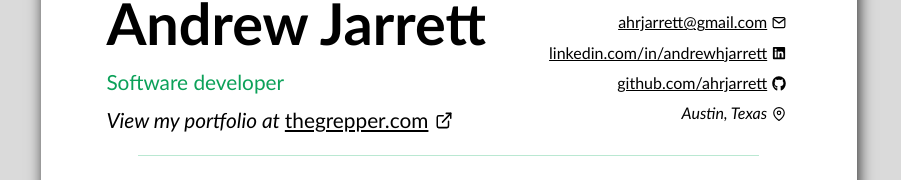
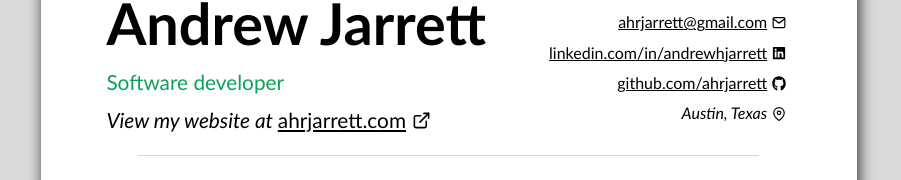
Before and after one commit to ahrjarrett/thegrepper, a React (Create React App) app: page /resume in a window 1280 px wide. Shown: the part 121-301 px from the top of the page, without its empty margins (367-1268 px from the left). Built offline with nearby package versions, Linux system fonts and the light colour scheme; a web font is replaced by a local one.

Commit message:
update resume

```diff
--- a/src/Header.js
+++ b/src/Header.js
@@ -6,9 +6,9 @@ const Header = () => (
       <h1 className="_93f6c985">Andrew Jarrett</h1>
       <p className="_1121011e">Software developer</p>
       <p className="_d7dc6b3d">
-        View my portfolio at{" "}
-        <a className="section-footer-link" href="https://thegrepper.com">
-          thegrepper.com
+        View my website at{" "}
+        <a className="section-footer-link" href="https://ahrjarrett.com">
+          ahrjarrett.com
           <img alt="" className="resume-icon" src="svg/link.svg" />
         </a>
       </p>
```
